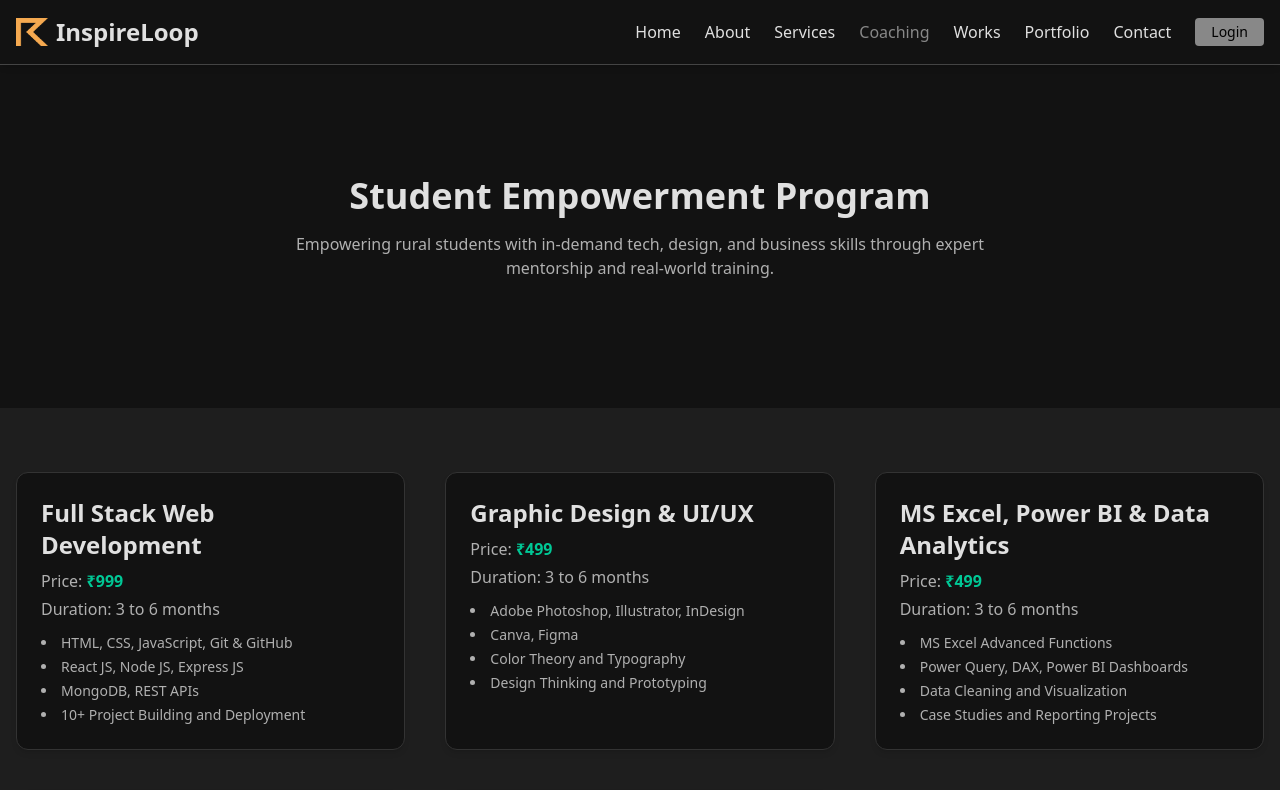
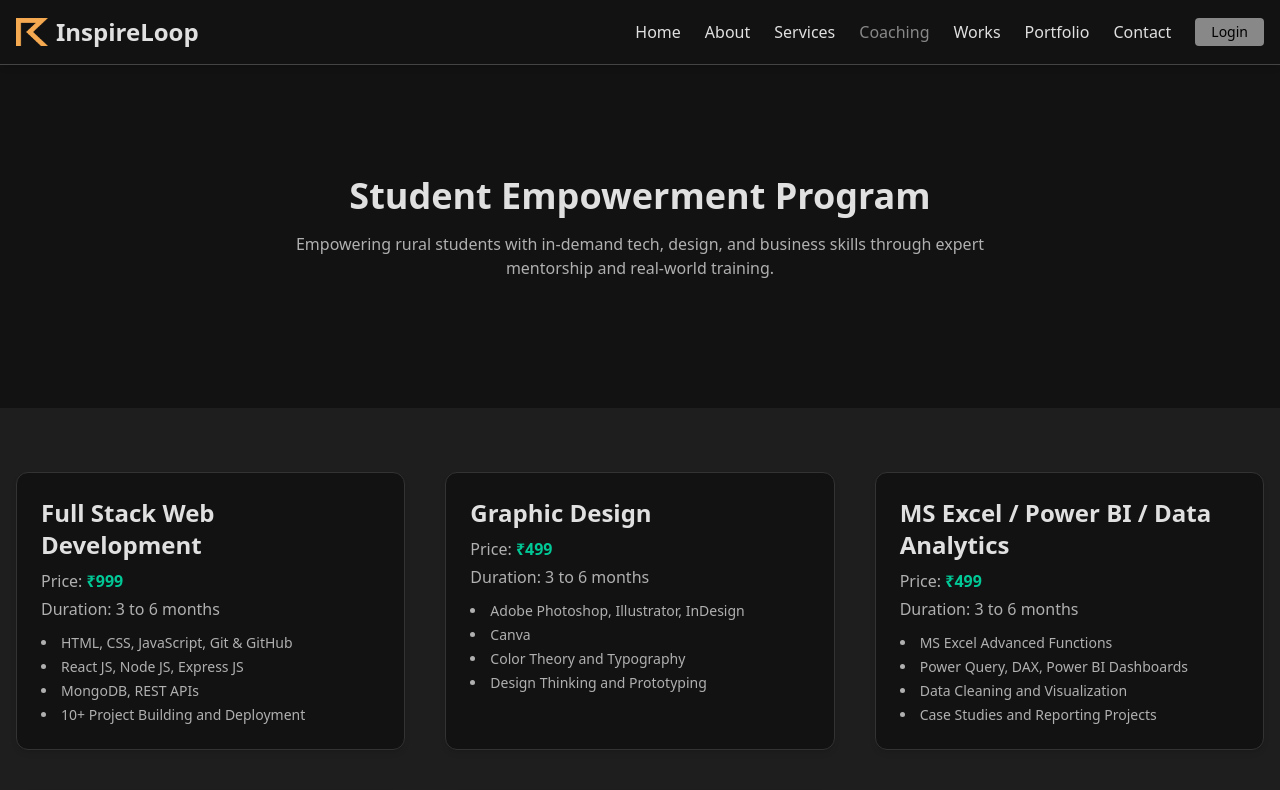
Before and after one commit to RAKESHM28102000/inspirelooptech, a React (Vite) app: page /coaching in a window 1280 px wide. Shown: the top 790 px of the page. Built offline with nearby package versions, Linux system fonts and the light colour scheme.

Commit message:
course section updated

```diff
--- a/src/pages/Coaching.jsx
+++ b/src/pages/Coaching.jsx
@@ -14,19 +14,19 @@ const courses = [
     ],
   },
   {
-    title: 'Graphic Design & UI/UX',
+    title: 'Graphic Design',
     price: '₹499',
     duration: '3 to 6 months',
     placement: false,
     syllabus: [
       'Adobe Photoshop, Illustrator, InDesign',
-      'Canva, Figma',
+      'Canva',
       'Color Theory and Typography',
       'Design Thinking and Prototyping',
     ],
   },
   {
-    title: 'MS Excel, Power BI & Data Analytics',
+    title: 'MS Excel / Power BI / Data Analytics',
     price: '₹499',
     duration: '3 to 6 months',
     placement: false,
@@ -51,7 +51,7 @@ const courses = [
   },
   {
     title: 'Career Prep with Placement Support',
-    price: '₹5,000',
+    price: '₹3,000',
     duration: '3 to 6 months',
     placement: true,
     syllabus: [
```
